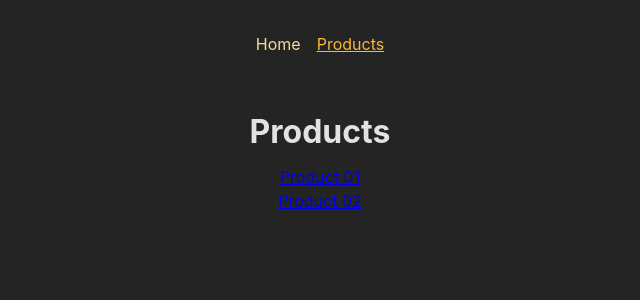
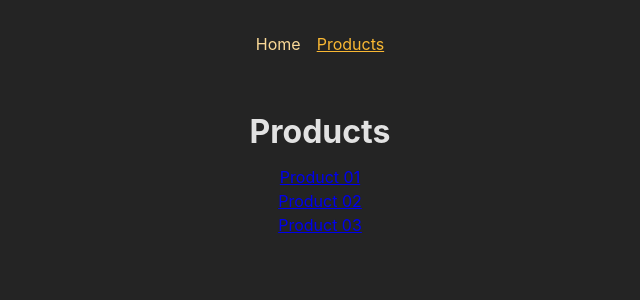
Before and after one commit to abhimax/react-multi-page-spa-react-router-fe, a React (Vite) app: page /products in a window 1280 px wide. Shown: the top 300 px of the page, without its empty margins (320-960 px from the left). Built offline with nearby package versions, Linux system fonts and the light colour scheme.

Commit message:
fix: typo fix

```diff
--- a/src/pages/ProductDetailPage.jsx
+++ b/src/pages/ProductDetailPage.jsx
@@ -1,11 +1,11 @@
 import { useParams } from "react-router-dom";
 
 const ProductDetailPage = () => {
-  const param = useParams();
+  const params = useParams();
   return (
     <>
       <h1>Products</h1>
-      {param.productId}
+      {params.productId}
     </>
   );
 };
--- a/src/pages/ProductPage.jsx
+++ b/src/pages/ProductPage.jsx
@@ -1,16 +1,21 @@
 import { Link } from "react-router-dom";
+
+const products = [
+  { id: "p01", title: "Product 01" },
+  { id: "p02", title: "Product 02" },
+  { id: "p03", title: "Product 03" },
+];
 
 const ProductPage = () => {
   return (
     <>
       <h1>Products</h1>
       <ul>
-        <li>
-          <Link to={"/products/p01"}>Product 01</Link>
-        </li>
-        <li>
-          <Link to={"/products/p02"}>Product 02</Link>
-        </li>
+        {products.map((item) => (
+          <li key={item.id}>
+            <Link to={`/products/${item.id}`}>{item.title}</Link>
+          </li>
+        ))}
       </ul>
     </>
   );
```
